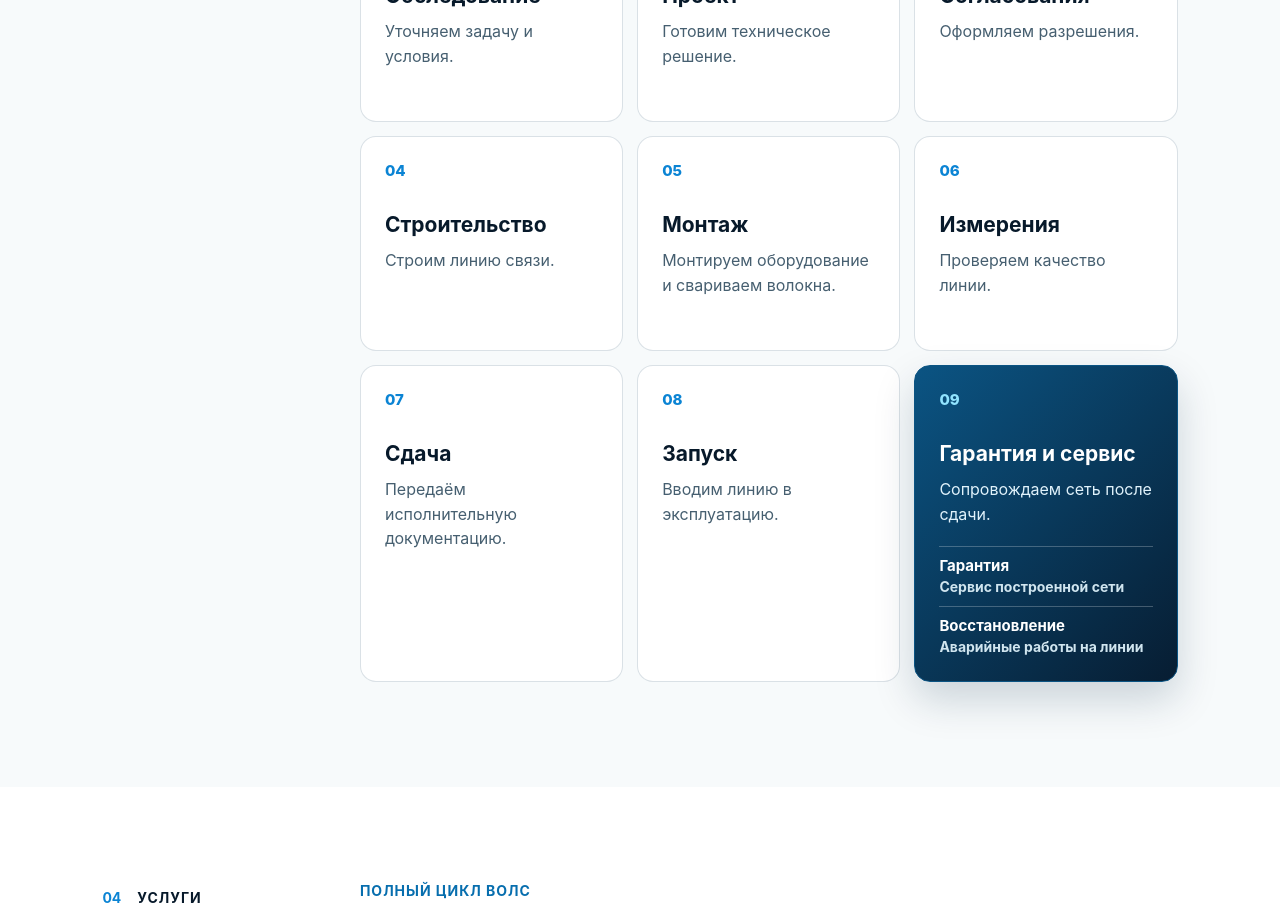
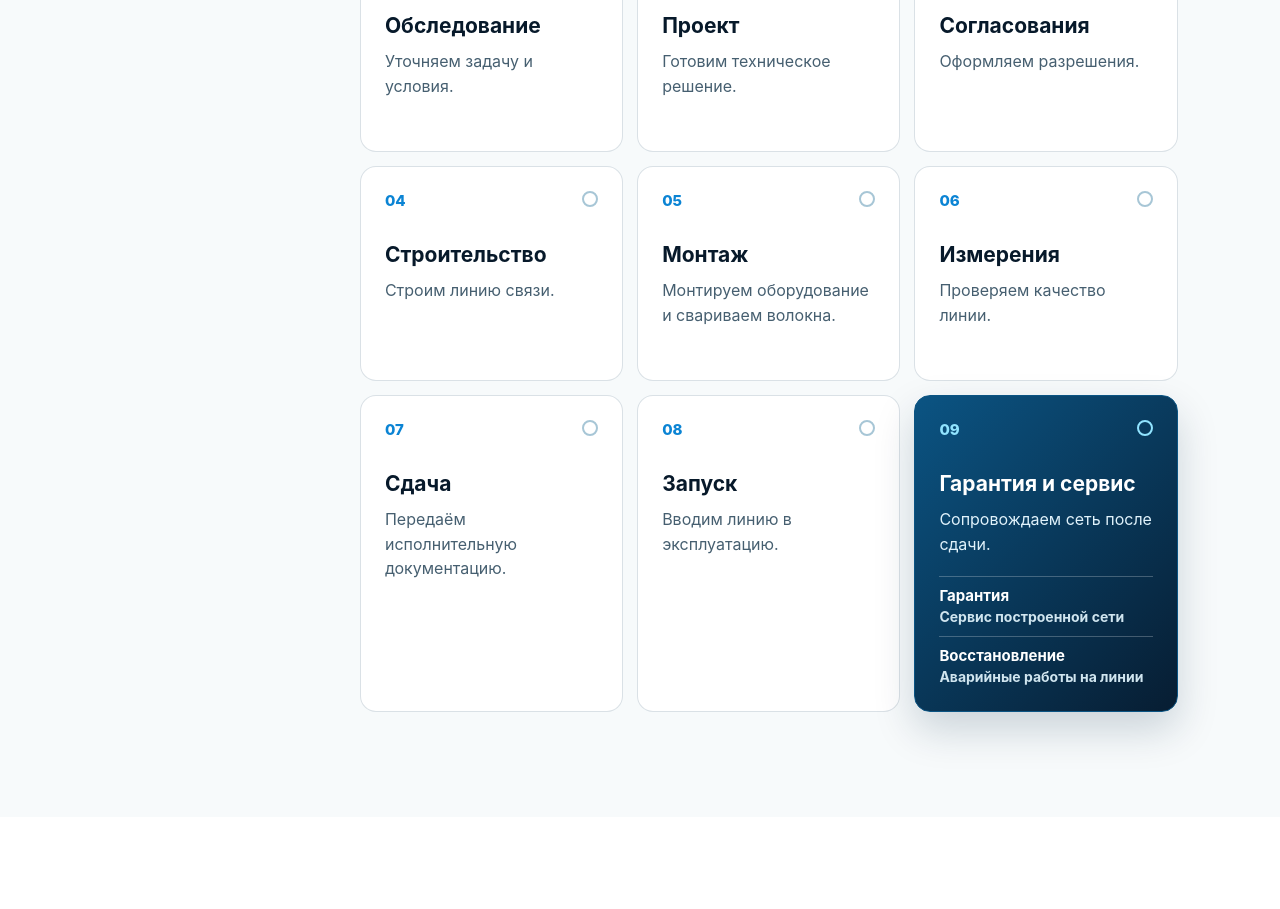
Before and after one commit to Zeinullahh/mbt, a Next.js app: page / in a window 1280 px wide. Shown: the part 2980-3889 px from the top of the page. Built offline with nearby package versions, Linux system fonts and the light colour scheme; no server answers.

Commit message:
Animate project stages and strengthen mobile logo

```diff
--- a/src/app/globals.css
+++ b/src/app/globals.css
@@ -587,18 +587,32 @@ footer > a[href^="mailto:"] { color: rgba(255,255,255,.86); font-size: 13px; ove
 .company-project-caption h3 { margin: 0; font-size: 19px; line-height: 1.25; }
 
 /* Nine stages form three clear rows; the final card carries aftercare details. */
-.process .timeline { display: grid; grid-template-columns: repeat(3, minmax(0, 1fr)); gap: 14px; margin-top: 42px; }
-.process .timeline-step { min-height: 215px; padding: 24px; border: 1px solid var(--line); border-radius: 16px; background: #fff; }
+.process .timeline { --timeline-progress: 0%; display: grid; grid-template-columns: repeat(3, minmax(0, 1fr)); gap: 14px; margin-top: 42px; padding-top: 30px; }
+.process .timeline::before, .process .timeline::after { content: ""; position: absolute; top: 0; left: 0; height: 3px; border-radius: 3px; }
+.process .timeline::before { right: 0; background: #d7e6ee; }
+.process .timeline::after { width: var(--timeline-progress); background: linear-gradient(90deg, #0b84d4, #67d9ff); box-shadow: 0 0 16px rgba(11,132,212,.45); transition: width .55s var(--ease); }
+.process .timeline-step { min-width: 0; min-height: 215px; padding: 24px; border: 1px solid var(--line); border-radius: 16px; background: #fff; outline: none; cursor: pointer; transition: transform .35s var(--ease), border-color .35s ease, box-shadow .35s ease, background .35s ease; }
+.process .timeline-step::after { content: ""; position: absolute; top: 24px; right: 24px; width: 12px; height: 12px; border: 2px solid #a7c6d6; border-radius: 50%; transition: transform .35s var(--ease), border-color .35s ease, box-shadow .35s ease; }
 .process .timeline-step .timeline-number { display: block; color: var(--blue); font-size: 15px; font-weight: 800; }
 .process .timeline-step h3 { margin: 32px 0 9px; font-size: 21px; line-height: 1.25; }
 .process .timeline-step p { max-width: 100%; font-size: 16px; line-height: 1.55; }
+.process .timeline-step.is-revealed { animation: stage-arrive .7s var(--ease) var(--stage-delay) both; }
+.process .timeline-step.is-active, .process .timeline-step:focus-visible { z-index: 2; transform: translateY(-6px); border-color: #40b8ec; background: linear-gradient(145deg, #fff, #edf8fd); box-shadow: 0 20px 44px rgba(10,91,138,.16), inset 0 0 0 1px rgba(64,184,236,.25); }
+.process .timeline-step.is-active::after, .process .timeline-step:focus-visible::after { border-color: var(--blue); box-shadow: 0 0 0 5px rgba(11,132,212,.14), 0 0 16px rgba(11,132,212,.4); transform: scale(1.12); }
 .process .timeline-step-support { color: #fff; border-color: #0b5483; background: linear-gradient(135deg, #0b5483, #071d32); box-shadow: 0 18px 40px rgba(6,38,66,.18); }
 .process .timeline-step-support .timeline-number { color: #91e4ff; }
 .process .timeline-step-support p { color: #e0f2fb; }
+.process .timeline-step-support::after { border-color: #91e4ff; }
+.process .timeline-step-support.is-active, .process .timeline-step-support:focus-visible { color: #fff; border-color: #61d5ff; background: linear-gradient(135deg, #0d689c, #082b49); box-shadow: 0 22px 48px rgba(6,64,102,.28); }
 .timeline-support-details { display: grid; gap: 9px; margin-top: 20px; }
 .timeline-support-details div { display: grid; gap: 3px; padding-top: 9px; border-top: 1px solid rgba(255,255,255,.24); }
 .timeline-support-details strong { font-size: 15px; }
 .timeline-support-details span { color: #d0e5ef; font-size: 14px; line-height: 1.35; }
+@keyframes stage-arrive { from { opacity: .55; translate: 0 18px; } to { opacity: 1; translate: 0 0; } }
+@media (prefers-reduced-motion: reduce) {
+  .process .timeline::after, .process .timeline-step, .process .timeline-step::after { transition: none; }
+  .process .timeline-step.is-revealed { animation: none; }
+}
 @media (max-width: 1050px) {
   .company-projects { grid-template-columns: repeat(2, minmax(0, 1fr)); }
 }
@@ -611,6 +625,10 @@ footer > a[href^="mailto:"] { color: rgba(255,255,255,.86); font-size: 13px; ove
   .company-project { flex: 0 0 78vw; min-height: 260px; scroll-snap-align: start; }
   .process .timeline { grid-template-columns: 1fr; }
   .process .timeline-step { min-height: 0; }
+}
+
+@media (max-width: 780px) {
+  .site-header .brand-mark { font-weight: 900; -webkit-text-stroke: .8px currentColor; }
 }
 
 .inner-header { display: flex; align-items: center; justify-content: space-between; gap: 28px; padding: 22px 7vw; background: #061827; color: #fff; }
--- a/src/app/home-client.jsx
+++ b/src/app/home-client.jsx
@@ -50,7 +50,10 @@ function Arrow({ down = false }) {
 export default function Home() {
   const [menuOpen, setMenuOpen] = useState(false);
   const [activeService, setActiveService] = useState(0);
-    const heroRef = useRef(null);
+  const [activeStage, setActiveStage] = useState(-1);
+  const [revealedStages, setRevealedStages] = useState([]);
+  const heroRef = useRef(null);
+  const timelineRef = useRef(null);
 
   useEffect(() => {
     const reduceMotion = window.matchMedia('(prefers-reduced-motion: reduce)').matches;
@@ -90,6 +93,26 @@ export default function Home() {
     };
   }, []);
 
+  useEffect(() => {
+    const timeline = timelineRef.current;
+    if (!timeline) return undefined;
+
+    const cards = [...timeline.querySelectorAll('.timeline-step')];
+    const observer = new IntersectionObserver((entries) => {
+      const visible = entries.filter((entry) => entry.isIntersecting);
+      if (!visible.length) return;
+      setRevealedStages((current) => {
+        const next = new Set(current);
+        visible.forEach((entry) => next.add(cards.indexOf(entry.target)));
+        return next.size === current.length ? current : [...next];
+      });
+      visible.forEach((entry) => observer.unobserve(entry.target));
+    }, { threshold: 0.25 });
+
+    cards.forEach((card) => observer.observe(card));
+    return () => observer.disconnect();
+  }, []);
+
   const closeMenu = () => setMenuOpen(false);
 
   return (
@@ -114,8 +137,18 @@ export default function Home() {
   <div className="section-index" data-reveal><span>03</span><p>Этапы</p></div>
   <div className="process-content">
     <div className="section-heading" data-reveal><p className="section-kicker">От обследования до поддержки</p><h2>Девять этапов. <em>Одна ответственность.</em></h2></div>
-    <div className="timeline">
-      {stages.map(([number, title, description], index) => <article className={index === 8 ? 'timeline-step timeline-step-support' : 'timeline-step'} key={number}>
+    <div className="timeline" ref={timelineRef} style={{ '--timeline-progress': `${Math.max(0, ...revealedStages.map((index) => index + 1)) / stages.length * 100}%` }}>
+      {stages.map(([number, title, description], index) => <article
+        className={`timeline-step${index === 8 ? ' timeline-step-support' : ''}${revealedStages.includes(index) ? ' is-revealed' : ''}${activeStage === index ? ' is-active' : ''}`}
+        key={number}
+        style={{ '--stage-delay': `${index % 3 * 80}ms` }}
+        tabIndex={0}
+        onPointerEnter={() => setActiveStage(index)}
+        onPointerDown={() => setActiveStage(index)}
+        onPointerLeave={(event) => { if (event.pointerType === 'mouse') setActiveStage(-1); }}
+        onFocus={() => setActiveStage(index)}
+        onBlur={() => setActiveStage(-1)}
+      >
         <span className="timeline-number">{number}</span>
         <h3>{title}</h3>
         <p>{description}</p>
```
